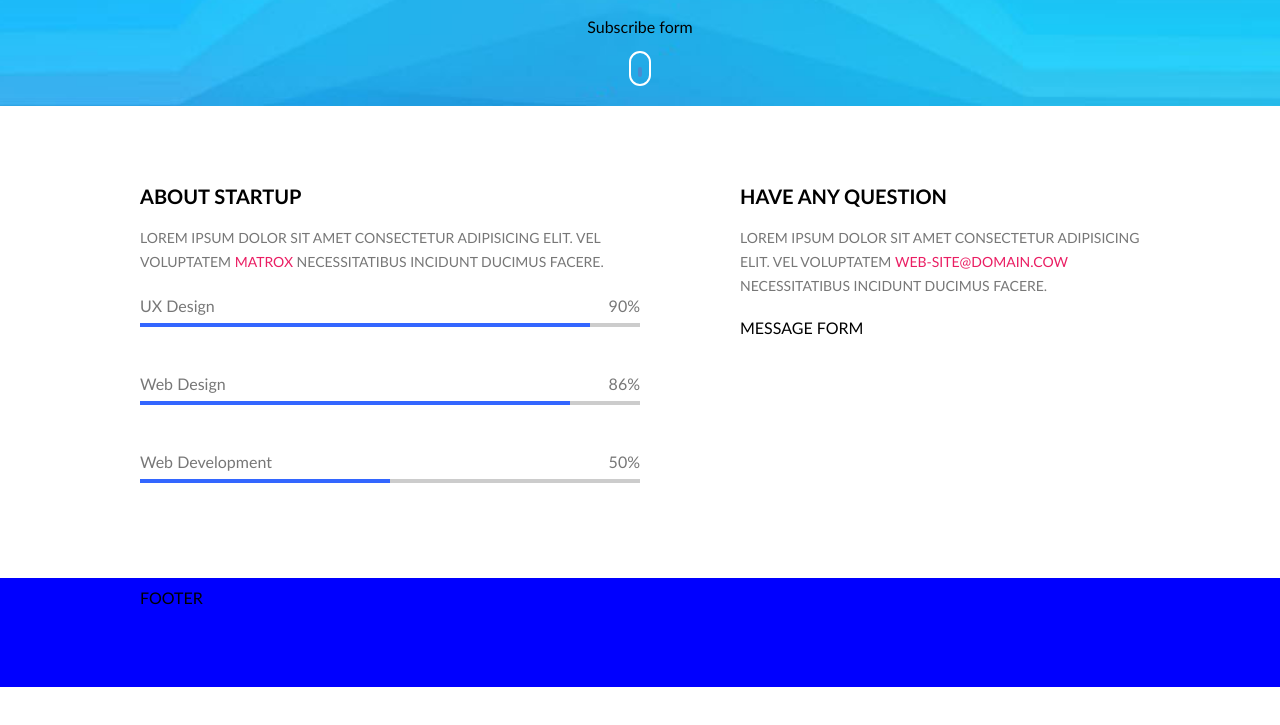
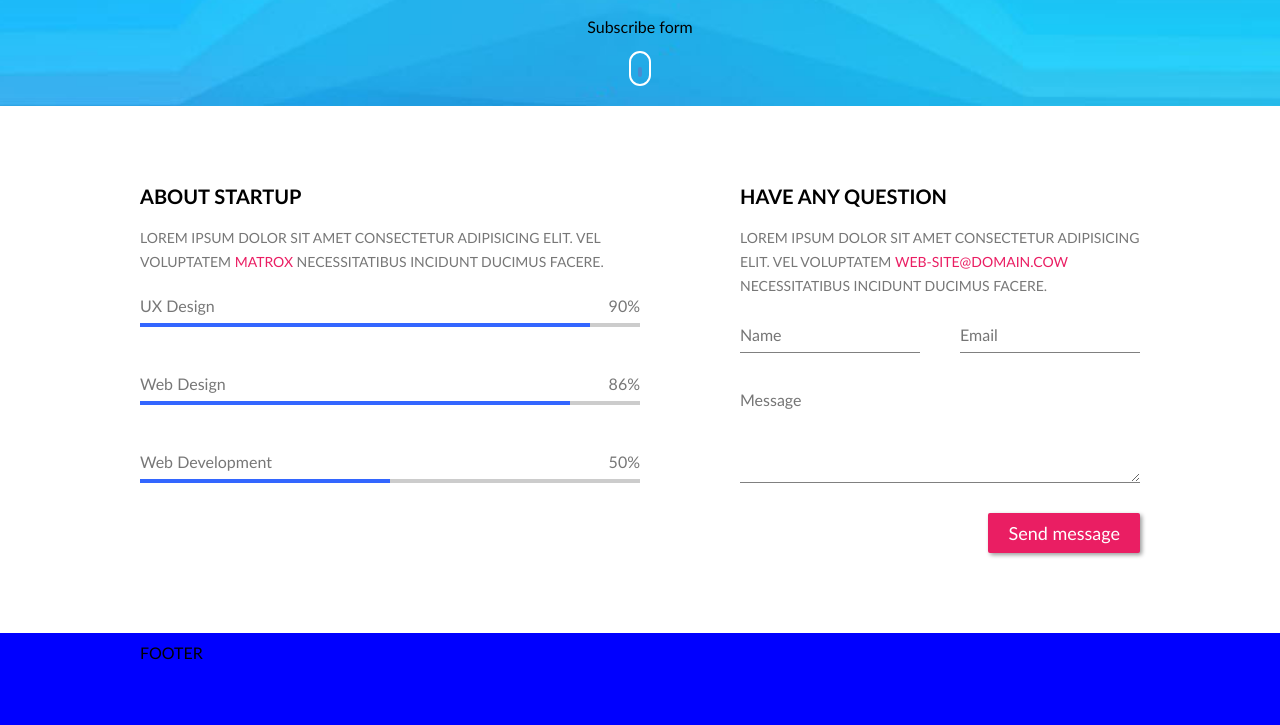
Before and after one commit to Jul1us5/comingSoon, a plain HTML site: page index.html in a window 1280 px wide. Shown: the part 423-1148 px from the top of the page. Before the commit the page ends 1110 px from the top, so only its background shows below. Drawn offline with Linux system fonts and the light colour scheme.

Commit message:
Message form #8

```diff
--- a/index.html
+++ b/index.html
@@ -89,7 +89,12 @@
                 <p>Lorem ipsum dolor sit amet consectetur adipisicing elit.
                    Vel voluptatem <a href="milto:web-site@domain.cow">web-site@domain.cow</a> necessitatibus incidunt ducimus facere.
                 </p>
-                <form>MESSAGE FORM</form>
+                <form>
+                    <input type="text" placeholder="Name">
+                    <input type="text" placeholder="Email">
+                    <textarea name="" placeholder="Message"></textarea>
+                    <div class="btn">Send message</div>
+                </form>
             </div>
         </div>
     </div>
--- a/style/button.css
+++ b/style/button.css
@@ -0,0 +1,16 @@
+.btn {
+    display: inline-block;
+    padding: 10px 20px;
+    font-size: 18px;
+    line-height: 20px;
+    background-color: #EA1E63;
+    color: white;
+    border-radius: 2px;
+    box-shadow: 2px 2px 4px #0006;
+    cursor: pointer;
+    transition: all 1s;
+}
+    .btn:hover {
+        background-color: red;
+        box-shadow: 2px 2px 5px #000a;
+    }
--- a/style/custom.css
+++ b/style/custom.css
@@ -148,3 +148,7 @@
         text-decoration: none;
 
     }
+
+.content form > .btn {
+    float: right;
+}
--- a/style/form.css
+++ b/style/form.css
@@ -0,0 +1,34 @@
+form {
+    display: inline-block;
+    width: 100%;
+
+}
+    form > input,
+    form > textarea {
+        display: inline-block;
+        width: 100%;
+        padding: 5px 0px;
+        float: left;
+        margin-bottom: 30px;
+        font-size: 16px;
+        line-height: 24px;
+        color: #555;
+        border: none;
+        border-bottom: 1.5px solid grey;
+    }
+    form > textarea {
+        resize: vertical;
+        min-height: 100px;
+        max-height: 400px;
+    }
+
+@media (min-width: 1100px) {
+    form > input {
+        display: inline-block;
+        width: 45%;
+    }
+    form > input:nth-of-type(2) {
+        margin-left: 10%;
+    }
+
+}
```
